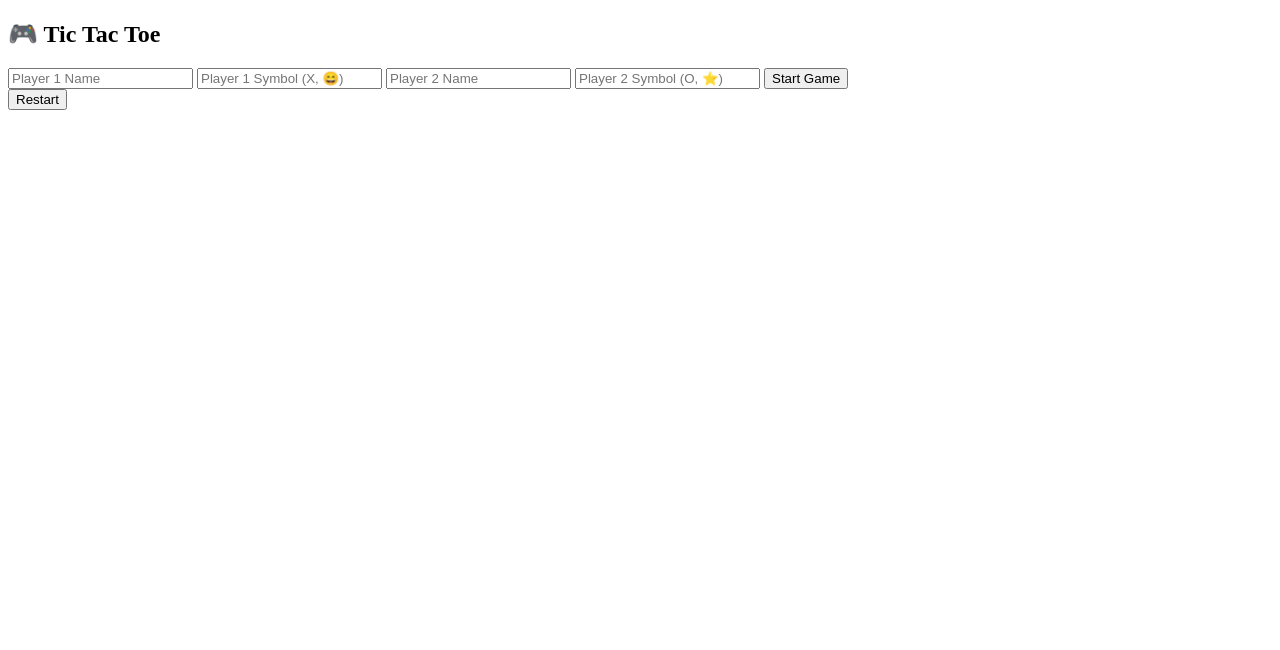
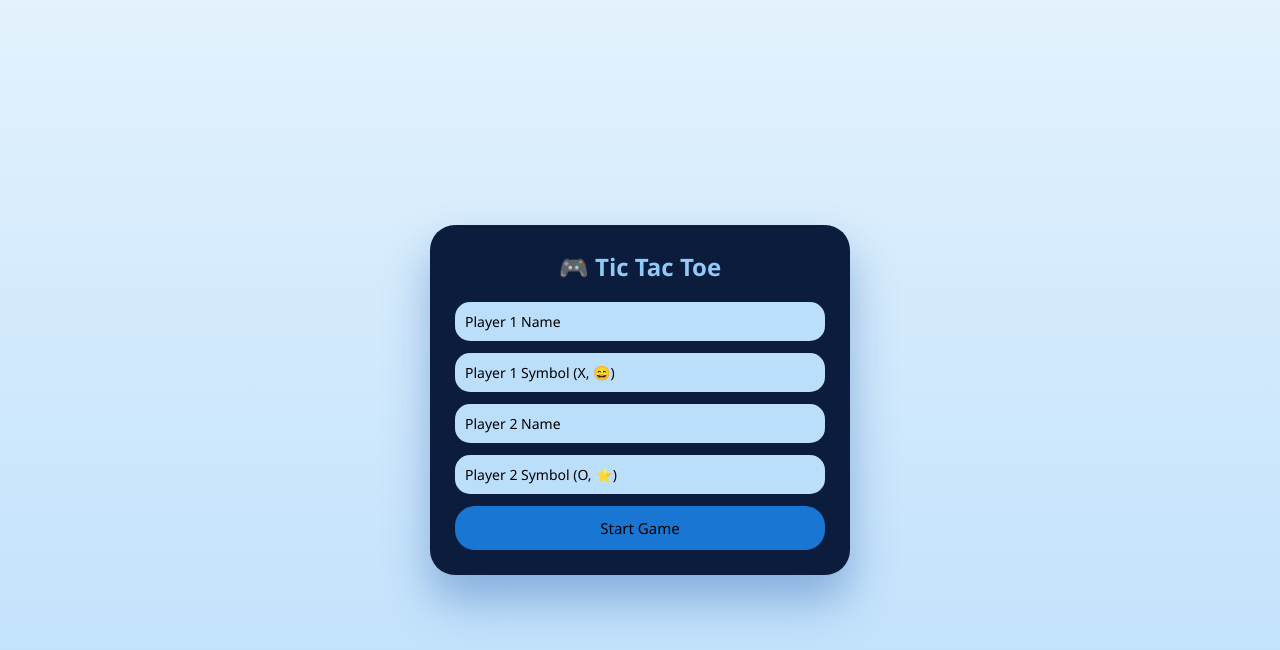
Before and after one commit to devkidarandale01/Assignment-28, a plain HTML site: page index.html in a window 1280 px wide. Drawn offline with Linux system fonts and the light colour scheme.

Commit message:
added css styling

```diff
--- a/index.html
+++ b/index.html
@@ -4,6 +4,109 @@
     <meta charset="UTF-8">
     <meta name="viewport" content="width=device-width, initial-scale=1.0">
    <title>Tic Tac Toe </title>
+   <style>
+  * {
+    box-sizing: border-box;
+    font-family: "Segoe UI", sans-serif;
+  }
+
+  body {
+    margin: 0;
+    height: 100vh;
+    background: linear-gradient(to bottom, #e3f2fd, #bbdefb);
+    display: flex;
+    justify-content: center;
+    align-items: center;
+    color: #e3f2fd;
+  }
+
+  .app {
+    background: #0b1c3d;
+    width: 90%;
+    max-width: 420px;
+    padding: 25px;
+    border-radius: 25px;
+    box-shadow: 0 25px 45px rgba(13, 71, 161, 0.35);
+    text-align: center;
+  }
+
+  h2 {
+    margin-top: 0;
+    color: #90caf9;
+  }
+
+
+  .setup {
+    display: flex;
+    flex-direction: column;
+    gap: 12px;
+  }
+
+  input {
+    padding: 10px;
+    border-radius: 15px;
+    border: none;
+    outline: none;
+    font-size: 14px;
+    background: #bbdefb;
+    color:black;
+  }
+
+  input::placeholder {
+    color: black;
+  }
+
+  button {
+    padding: 12px;
+    border-radius: 20px;
+    border: none;
+    background: #1976d2;
+    color: black;
+    cursor: pointer;
+    font-size: 15px;
+    transition: 0.3s;
+  }
+
+  button:hover {
+    background: #0d47a1;
+  }
+
+
+  .game {
+    display: none;
+    flex-direction: column;
+    gap: 15px;
+    margin-top: 10px;
+  }
+
+  .status {
+    font-weight: bold;
+    color: #bbdefb;
+  }
+
+  .board {
+    display: grid;
+    grid-template-columns: repeat(3, 1fr);
+    gap: 12px;
+  }
+
+  .cell {
+    height: 90px;
+    background: #102a56;
+    border-radius: 18px;
+    font-size: 36px;
+    color: #90caf9;
+    display: flex;
+    justify-content: center;
+    align-items: center;
+    cursor: pointer;
+    transition: 0.2s;
+  }
+
+  .cell:hover {
+    background: #1c3d7a;
+  }
+</style>
 </head>
 <body>
    <div class="app">
```
